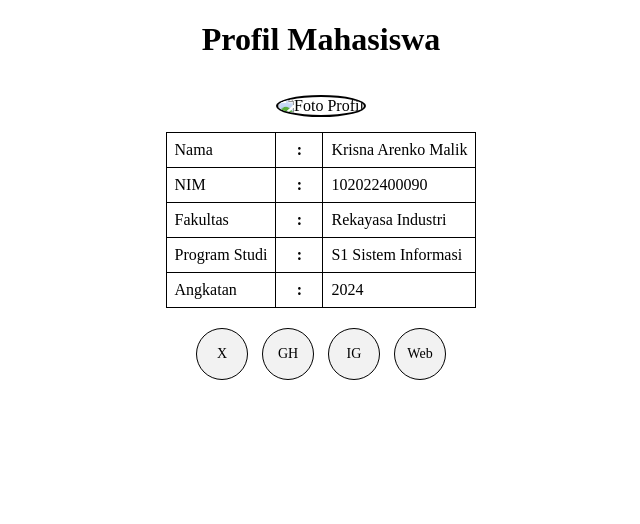
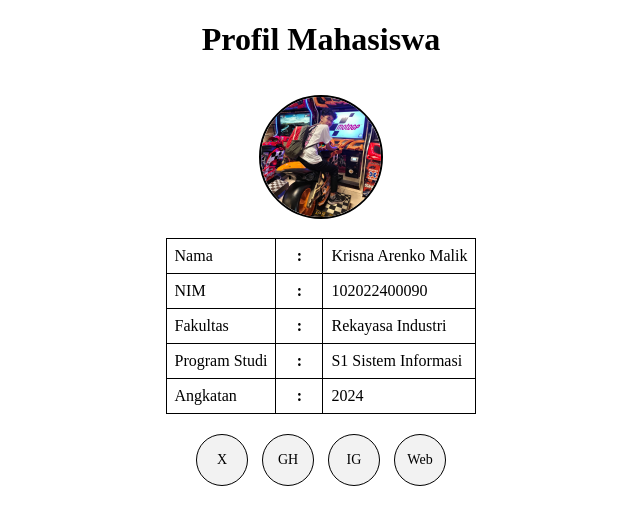
Before and after one commit to Arenkomalik16/Arenkomalik16.github.io, a plain HTML site: page index.html in a window 1280 px wide. Shown: the whole page, without its empty margins (319-959 px from the left). Drawn offline with Linux system fonts and the light colour scheme.

Commit message:
Update index.html

```diff
--- a/index.html
+++ b/index.html
@@ -59,7 +59,7 @@
 <body>
 
   <h1>Profil Mahasiswa</h1>
-  <img src="c:\Users\Krisna Arenko Malik\AppData\Local\Packages\5319275A.WhatsAppDesktop_cv1g1gvanyjgm\TempState\E5C1ADB54B5221216D74A67F1E6982EC\WhatsApp Image 2025-09-17 at 16.35.04_6ae7485f.jpg" alt="Foto Profil" class="profile-pic">
+  <img src="WhatsApp Image 2025-09-17 at 16.35.04_6e14c960.jpg" alt="Foto Profil" class="profile-pic">
   <table>
     <tr>
       <td>Nama</td>
```
